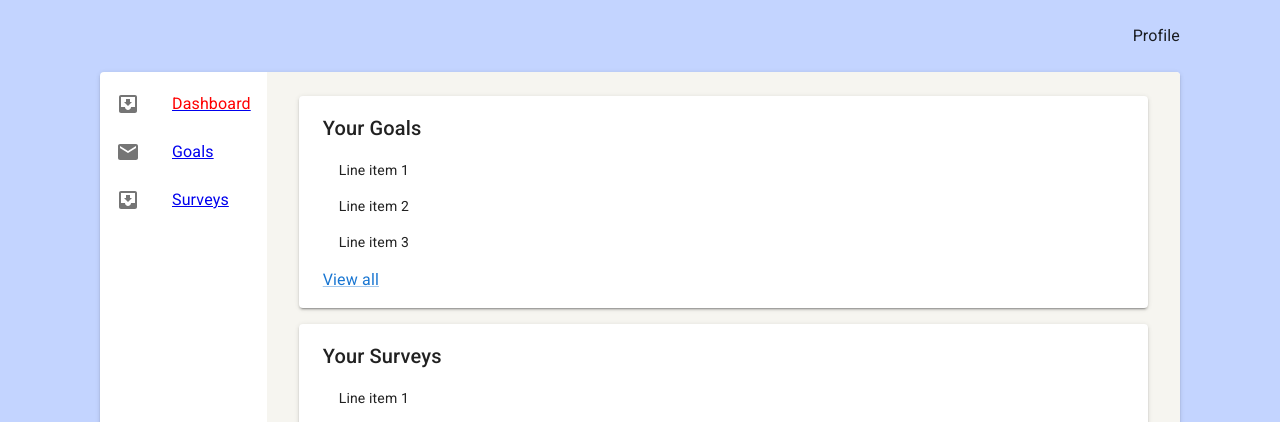
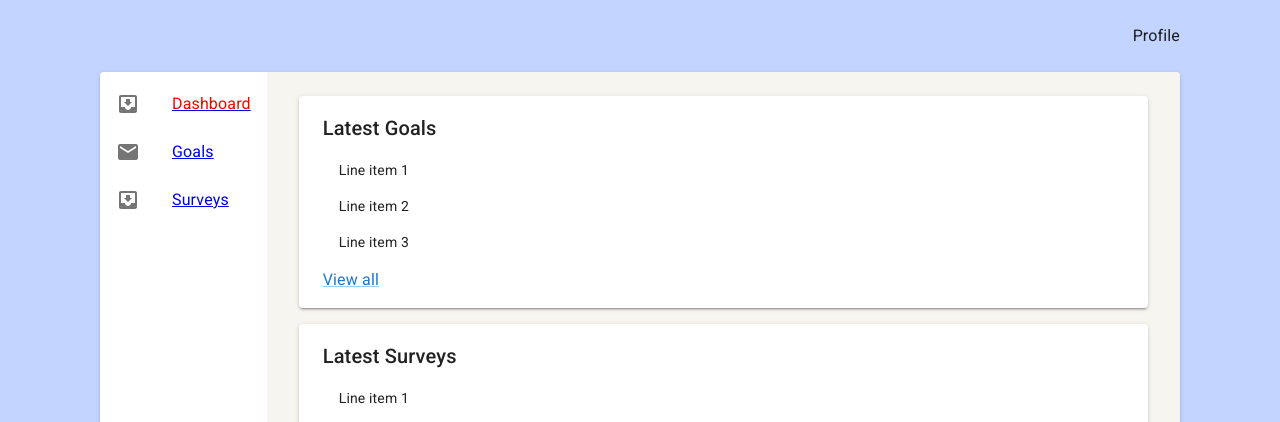
Before and after one commit to klauskpm/my-turborepo, a React (Create React App) app in the folder apps/testing-react/: page /dashboard in a window 1280 px wide. Shown: the top 422 px of the page. Built offline with nearby package versions, Linux system fonts and the light colour scheme.

Commit message:
feat(testing-react): change goals and surveys summary list title

```diff
--- a/apps/testing-react/src/ui/GoalsList.tsx
+++ b/apps/testing-react/src/ui/GoalsList.tsx
@@ -4,6 +4,6 @@ export function GoalsList() {
   const list = [0, 1, 2];
 
   return (
-    <SummaryList title='Your Goals' linkTo='/goals' list={list} />
+    <SummaryList title='Latest Goals' linkTo='/goals' list={list} />
   );
 }
--- a/apps/testing-react/src/ui/SurveysList.tsx
+++ b/apps/testing-react/src/ui/SurveysList.tsx
@@ -4,6 +4,6 @@ export function SurveysList() {
   const list = [0, 1, 2];
 
   return (
-    <SummaryList title='Your Surveys' linkTo='/surveys' list={list} />
+    <SummaryList title='Latest Surveys' linkTo='/surveys' list={list} />
   );
 }
```
